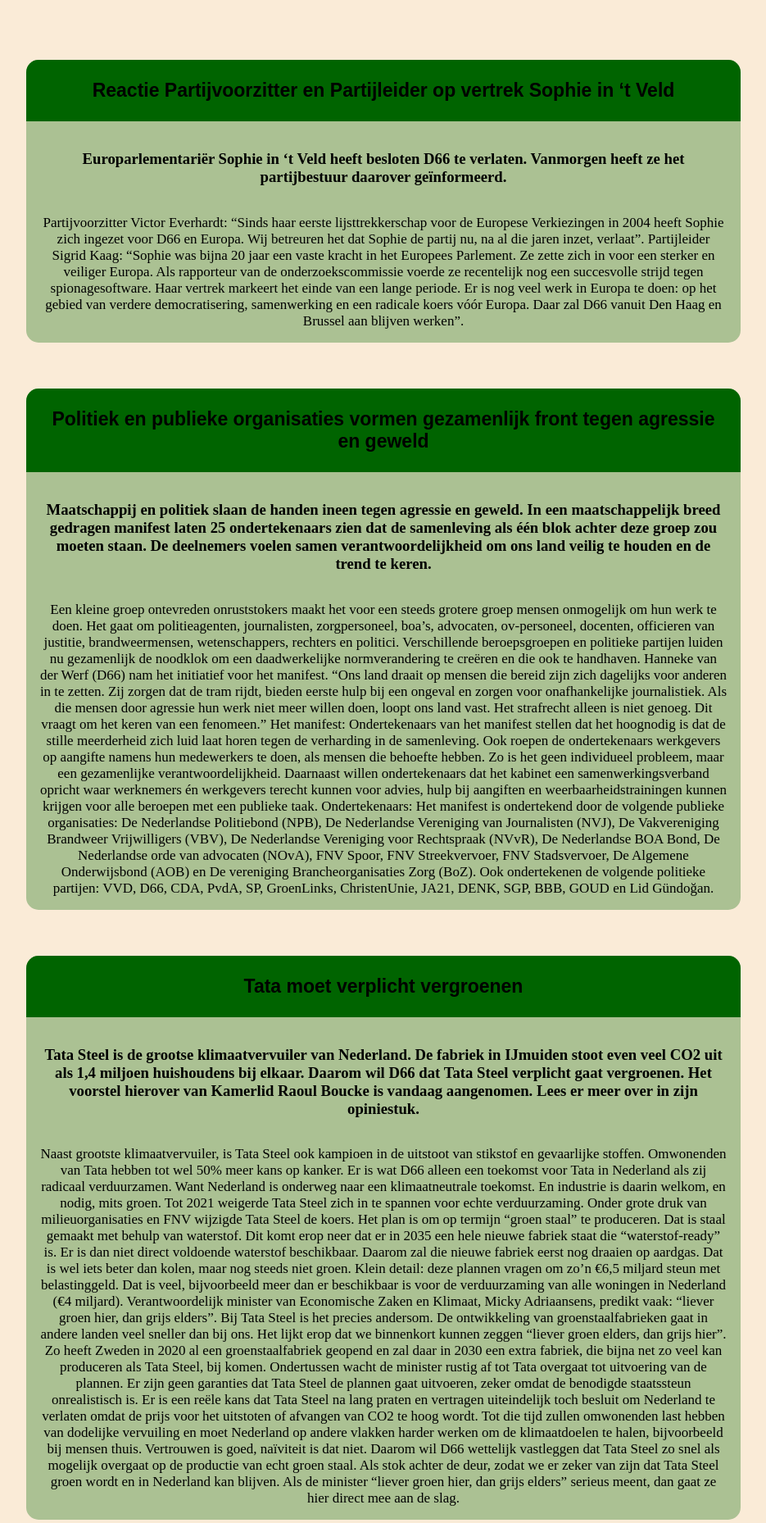
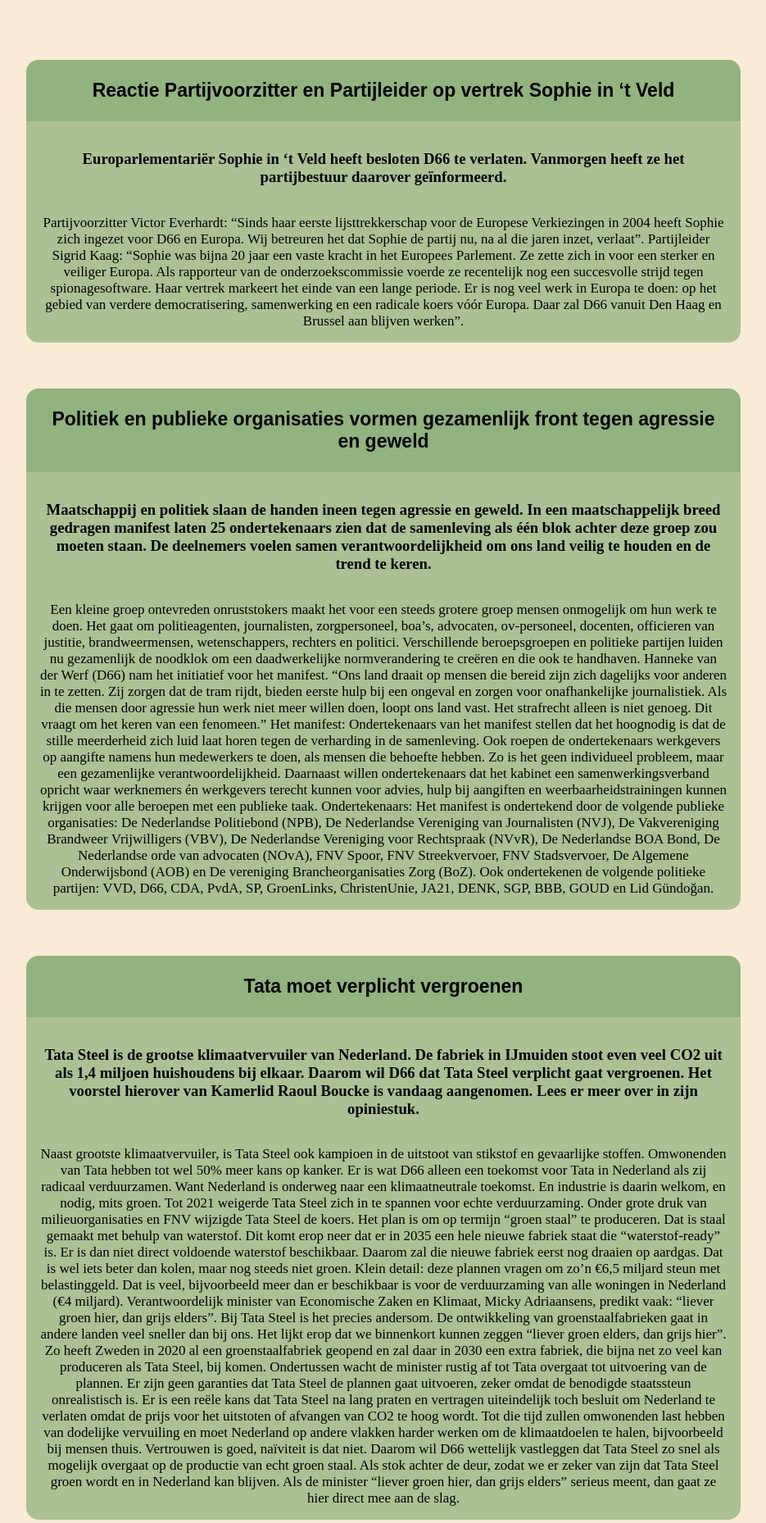
Before and after one commit to SarahMusa2004/Project-2, a PHP site: page /nieuws.php in a window 1280 px wide. Shown: the part 149-2007 px from the top of the page at 82% size, without its empty margins (172-1107 px from the left). Run offline with PHP 8.4, Linux system fonts and the light colour scheme; data comes from the database, SQL or seed files in the repository.

Commit message:
Ik heb de css van de nieuws pagina een beetje aangepast zodat de achtergrond kleur van de artikelen een betje lichter zijn

```diff
--- a/Webpagina/css/style.css
+++ b/Webpagina/css/style.css
@@ -265,7 +265,7 @@ article{
 
 .Artikel-titel{
   color: black;
-  background-color: rgb(0, 100, 0);
+  background-color: rgba(0, 100, 0, 0.153);
   padding: 3vh;
   margin-top: 7vh;
   border-radius: 15px 15px 0px 0px;
```
